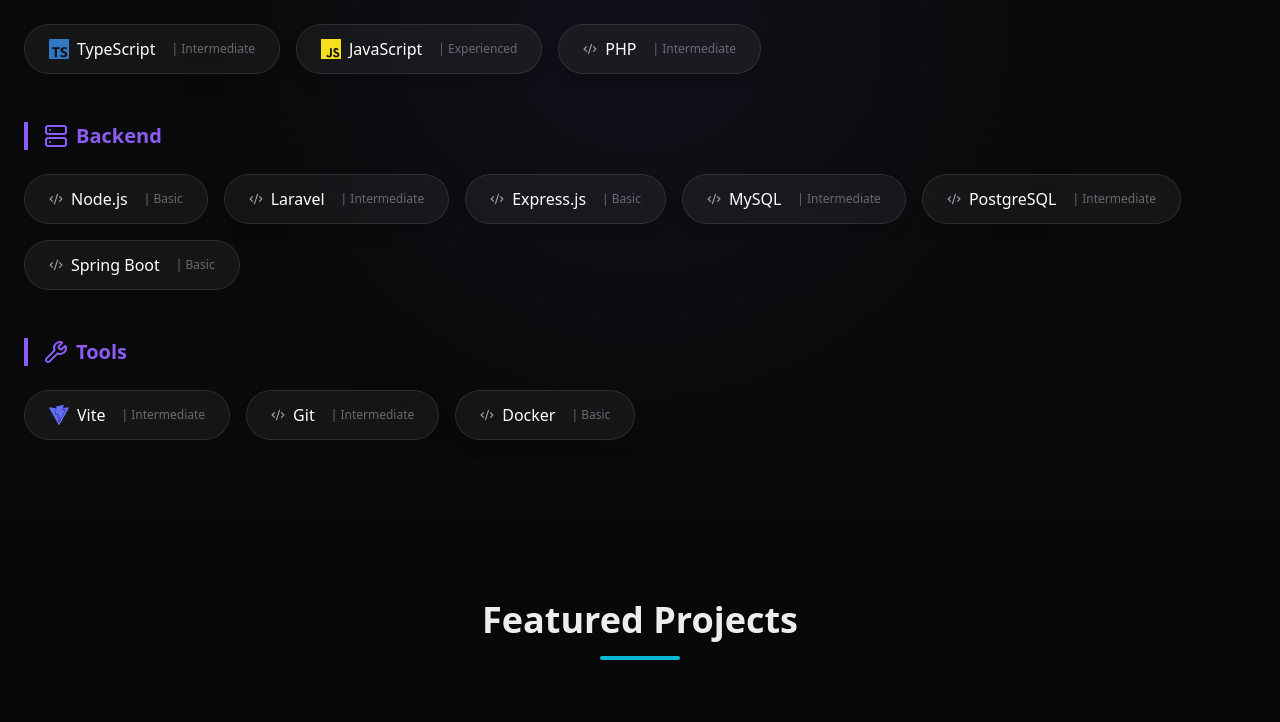
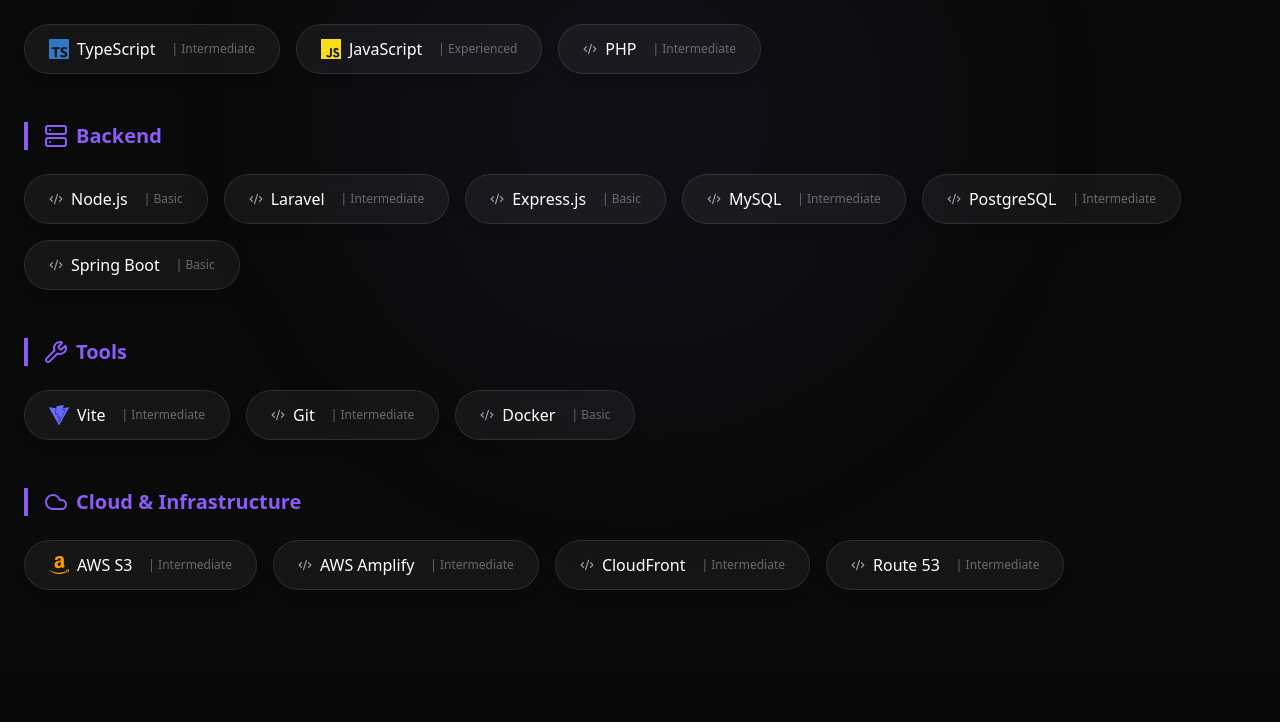
Before and after one commit to nightmare28899/portfolio2.0, a Next.js app: page / in a window 1280 px wide. Shown: the part 2155-2877 px from the top of the page. Built offline with nearby package versions, Linux system fonts and the light colour scheme; no server answers.

Commit message:
new section cloud & infrastructure

```diff
--- a/components/sections/Skills.tsx
+++ b/components/sections/Skills.tsx
@@ -1,7 +1,7 @@
 "use client";
 
 import { motion } from "framer-motion";
-import { Layout, Server, Wrench, Code2 } from "lucide-react";
+import { Layout, Server, Wrench, Code2, Cloud } from "lucide-react";
 import { SKILLS } from "@/lib/data";
 import { useLanguage } from "@/context/LanguageContext";
 import { getTechIcon } from "../ui/TechIcons";
@@ -20,6 +20,8 @@
                 return "hover:border-emerald-500 hover:shadow-emerald-500/50 hover:bg-emerald-500/10";
             case "Tools":
                 return "hover:border-blue-500 hover:shadow-blue-500/50 hover:bg-blue-500/10";
+            case "Cloud & Infrastructure":
+                return "hover:border-purple-500 hover:shadow-purple-500/50 hover:bg-purple-500/10";
             default:
                 return "hover:border-white/20";
         }
@@ -35,6 +37,8 @@
                 return <Server className="w-6 h-6" />;
             case "Tools":
                 return <Wrench className="w-6 h-6" />;
+            case "Cloud & Infrastructure":
+                return <Cloud className="w-6 h-6" />;
             default:
                 return <Code2 className="w-6 h-6" />;
         }
@@ -80,11 +84,18 @@
                                         whileTap={{ scale: 0.95 }}
                                         transition={{ type: "spring", stiffness: 300, damping: 20 }}
                                         viewport={{ once: true }}
-                                        className={`glass-card px-6 py-3 rounded-full transition-all duration-300 cursor-default border border-white/5 cursor-pointer shadow-lg hover:shadow-xl ${getCategoryColor(skill.category)} flex items-center gap-2`}
+                                        className={`glass-card group relative px-6 py-3 rounded-full transition-all duration-300 cursor-default border border-white/5 cursor-pointer shadow-lg hover:shadow-xl ${getCategoryColor(skill.category)} flex items-center gap-2`}
                                     >
                                         <span className="text-xl">{getTechIcon(skill.name)}</span>
                                         <span className="font-medium text-white">{skill.name}</span>
                                         <span className="ml-2 text-xs text-gray-400 opacity-60">| {skill.level}</span>
+                                        {/* @ts-ignore */}
+                                        {skill.description && (
+                                            <span className="hidden group-hover:block absolute -top-12 left-1/2 -translate-x-1/2 w-64 p-2 bg-black/90 text-white text-xs rounded border border-white/10 z-20 pointer-events-none">
+                                                {/* @ts-ignore */}
+                                                {skill.description}
+                                            </span>
+                                        )}
                                     </motion.div>
                                 ))}
                             </div>
--- a/lib/data.ts
+++ b/lib/data.ts
@@ -82,6 +82,30 @@
   { name: "PostgreSQL", level: "Intermediate", category: "Backend" },
   { name: "Spring Boot", level: "Basic", category: "Backend" },
   { name: "Docker", level: "Basic", category: "Tools" },
+  {
+    name: "AWS S3",
+    level: "Intermediate",
+    category: "Cloud & Infrastructure",
+    description: "Secure cloud storage and asset management"
+  },
+  {
+    name: "AWS Amplify",
+    level: "Intermediate",
+    category: "Cloud & Infrastructure",
+    description: "Rapid full-stack deployment and seamless CI/CD"
+  },
+  {
+    name: "CloudFront",
+    level: "Intermediate",
+    category: "Cloud & Infrastructure",
+    description: "Optimizing performance through global content delivery"
+  },
+  {
+    name: "Route 53",
+    level: "Intermediate",
+    category: "Cloud & Infrastructure",
+    description: "DNS configuration and domain management"
+  },
 ];
 
 export const DATA = {
```
